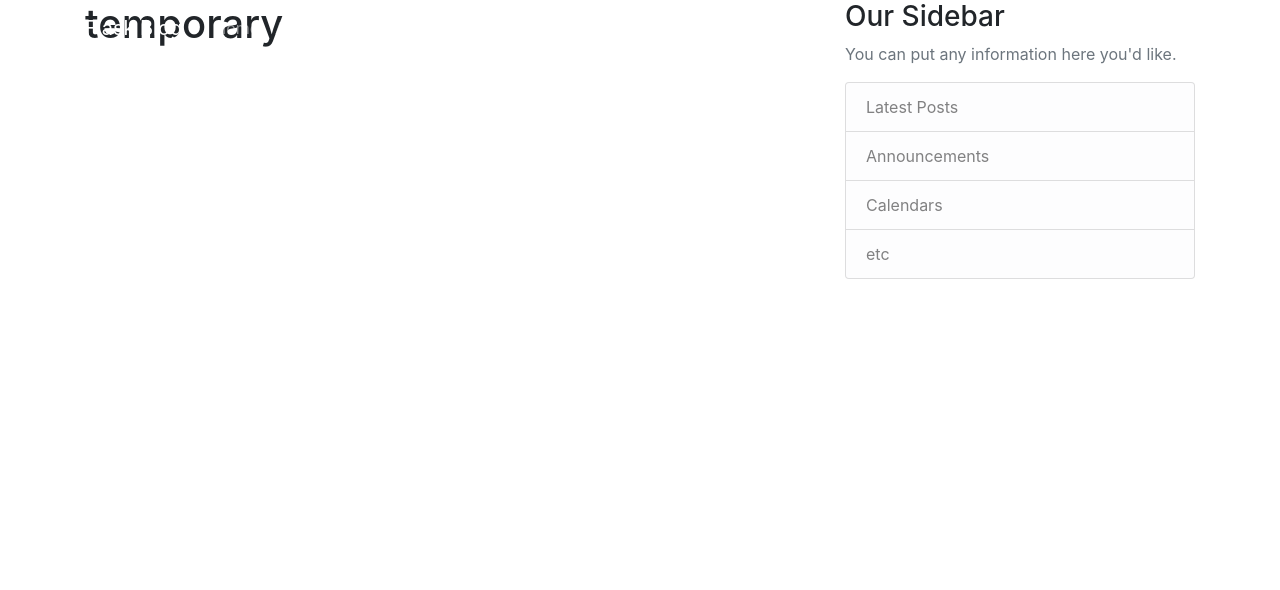
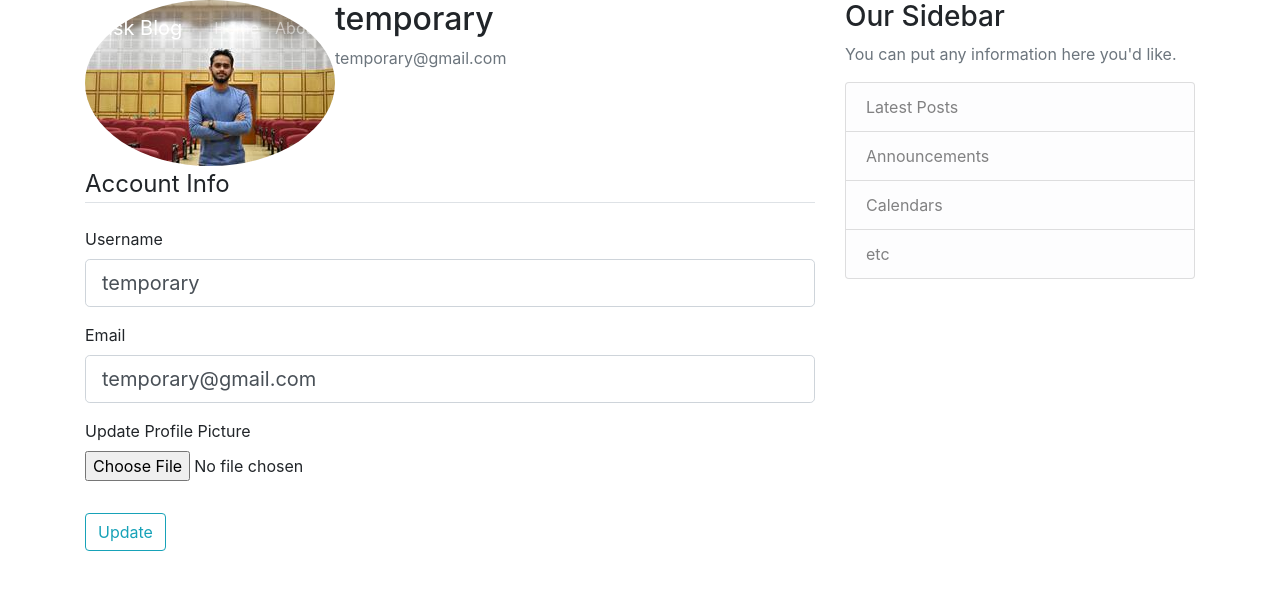
Before and after one commit to bikash-das/flask_blog, a Flask app: page /account in a window 1280 px wide. Shown: the top 590 px of the page. Run offline with Flask 2, Linux system fonts and the light colour scheme; a user stored in the database is signed in; some libraries are stand-ins or nearby versions.

Commit message:
done upto lesson 6, uploading account and profile pics

```diff
--- a/flaskblog/forms.py
+++ b/flaskblog/forms.py
@@ -1,4 +1,6 @@
 from flask_wtf import FlaskForm
+from flask_wtf.file import FileField, FileAllowed #for profile pic and fileallowed types like jpg png
+from flask_login import current_user
 from wtforms import StringField, PasswordField, BooleanField,SubmitField
 from wtforms.validators import DataRequired, Length, Email,EqualTo,ValidationError
 
@@ -31,3 +33,24 @@ class LoginForm(FlaskForm):
 
     remember = BooleanField('Remember Me')
     submit = SubmitField('Login')
+
+
+class UpdateAccountForm(FlaskForm):
+    username = StringField('Username',validators=[DataRequired(), Length(min=2,max=20)])
+    email = StringField('Email',validators=[DataRequired(),Email()])
+    picture = FileField('Update Profile Picture', validators=[FileAllowed(['jpg','png'])])
+    submit = SubmitField('Update')
+
+    # custom validation lesson 6 when user enters bad inputs
+    def validate_username(self,username): #user already exist or not
+        if username.data != current_user.username: #while updating
+            user = User.query.filter_by(username=username.data).first()
+            # if no user then it returns null else value
+            if user:
+                raise ValidationError('That username is taken. Please choose another username')
+
+    def validate_email(self,email):
+        if email.data != current_user.email:
+            email = User.query.filter_by(email=email.data).first()
+            if email:
+                raise ValidationError('That email is taken. Please choose different email')
--- a/flaskblog/routes.py
+++ b/flaskblog/routes.py
@@ -1,5 +1,8 @@
+import secrets
+import os
+from PIL import Image
 from flask import render_template, url_for,flash,redirect, request
-from flaskblog.forms import RegistrationForm, LoginForm
+from flaskblog.forms import RegistrationForm, LoginForm, UpdateAccountForm
 from flaskblog import app # becoz decorators uses app (@app)
 from flaskblog import db,bcrypt # db , dcrypt in init file
 from flaskblog.models import User, Post
@@ -73,12 +76,46 @@ def login():
 @app.route("/logout")
 def logout():
     # it already know what user is logged in
-    logout_user()
+    logout_user() #simply call this and current_user is logged out, simple
     return redirect(url_for('home'))
 
+def save_picture(form_picture):
+    # name collision can occur, we will change the name of the file using secret module
+    random_hex = secrets.token_hex(8)
+    _, f_ext = os.path.splitext(form_picture.filename)
+    picture_fn = random_hex + f_ext
+    picture_path = os.path.join(app.root_path, 'static/profile_pics', picture_fn)
 
-@app.route("/account")
+    # resize the image to save it
+    output_size = (250,250)
+    i = Image.open(form_picture)
+    i.thumbnail(output_size,Image.LANCZOS)
+
+    i.save(picture_path)
+
+    return picture_fn #return to user so that it can be set in profile pic
+
+
+
+
+
+@app.route("/account", methods=['GET','POST'])
 @login_required
 def account():
-    #create new template
-    return render_template('account.html', title='Account')
+    form = UpdateAccountForm()
+    if form.validate_on_submit():
+        if form.picture.data:
+            # set user profile picture
+            picture_file = save_picture(form.picture.data)
+            current_user.image_file = picture_file #image_file is in model varaible
+        current_user.username = form.username.data
+        current_user.email = form.email.data
+        db.session.commit()
+        flash('Your account has been updated','success')
+        return redirect(url_for('account')) #redirect or i@app.route("/act falls into another post request,
+    elif request.method == 'GET':
+        form.username.data = current_user.username
+        form.email.data = current_user.email
+
+    image_file = url_for('static', filename='profile_pics/' + current_user.image_file)
+    return render_template('account.html', title='Account', image_file=image_file,form=form)
--- a/flaskblog/templates/account.html
+++ b/flaskblog/templates/account.html
@@ -1,5 +1,70 @@
 {% extends "layout.html" %}
 {% block content %}
-    <!-- <h1> About Page</h1> -->
-    <h1>{{ current_user.username }}</h1>
+    <div class="content-section">
+        <div class="media">
+            <img class="rounded-circle account-img" src="{{ image_file }}">
+            <div class="media-body">
+                <h2 class="account-heading">{{ current_user.username }}</h2>
+                <p class="text-secondary">{{ current_user.email }} </p>
+            </div>
+        </div>
+        <!-- UPDATION FORM HERE -->
+
+            <form method="post" action="" enctype="multipart/form-data"> <!--for image add enctype-->
+                {{ form.hidden_tag() }}       <!-- protection. Access form -->
+                <fieldset class="form-group">
+                    <legend class="border-bottom mb-4">Account Info</legend>
+                    <div class="form-group">
+                        {{form.username.label(class="form-control-label")}}
+
+                        {% if form.username.errors %}
+                            {{form.username(class="form-control form-control-lg is-invalid") }}
+                              <div class="invalid-feedback">
+                                  {% for error in form.username.errors %}
+                                    <span> {{ error }} </span>
+                                  {% endfor %}
+                              </div>
+                        {% else %}
+                            {{form.username(class="form-control form-control-lg")}}
+                        {% endif %}
+
+
+                    </div>
+                    <div class="form-group">
+                        {{ form.email.label(class="form-control-label") }}
+
+                        {% if form.email.errors %}
+                        {{form.email(class="form-control form-control-lg is-invalid") }}
+                          <div class="invalid-feedback">
+                              {% for error in form.email.errors %}
+                                <span> {{ error }} </span>
+                             {% endfor %}
+                          </div>
+                    {% else %}
+                        {{form.email(class="form-control form-control-lg")}}
+                    {% endif %}
+
+                </div>
+                <!-- for profile pic -->
+                <div class="form-group">
+                    {{ form.picture.label() }}
+                    {{ form.picture(class="form-control-file") }}
+                    {% if form.picture.errors %}
+                        {% for error in form.picture.errors %}
+                            <span class="text-danger"> {{ error }} </span></br>
+                        {% endfor %}
+                    {% endif %}
+                </div>
+
+                </fieldset>
+                <div class="form-group">
+                    {{ form.submit(class="btn btn-outline-info") }}
+                </div>
+            </form>
+    </div>
+
+
+
+
+
 {% endblock content %}
--- a/flaskblog/templates/register.html
+++ b/flaskblog/templates/register.html
@@ -1,6 +1,5 @@
 {% extends "layout.html" %}
 {% block content %}
-
     <div class="content-section">
         <form method="post" action="">
             {{ form.hidden_tag() }}       <!-- protection. Access form -->
```
Also changed, not shown: flaskblog/site.db, flaskblog/static/profile_pics/1a3d4c4b41fe4cd5.jpg (added), flaskblog/static/profile_pics/2796f109fabb650f.JPG (added), flaskblog/static/profile_pics/4b4736bd8f2542a5.png (added), flaskblog/static/profile_pics/4df81026234f86b3.JPG (added), flaskblog/static/profile_pics/557fcda7c345d1b2.JPG (added), flaskblog/static/profile_pics/9f698f01c091cb48.JPG (added), flaskblog/static/profile_pics/default.jpg (added), flaskblog/static/profile_pics/fad7b03959ef88fb.png (added), flaskblog/static/profile_pics/fb115431bbd0f53b.JPG (added), flaskblog/static/profile_pics/fd84f04170c9e582.JPG (added).
